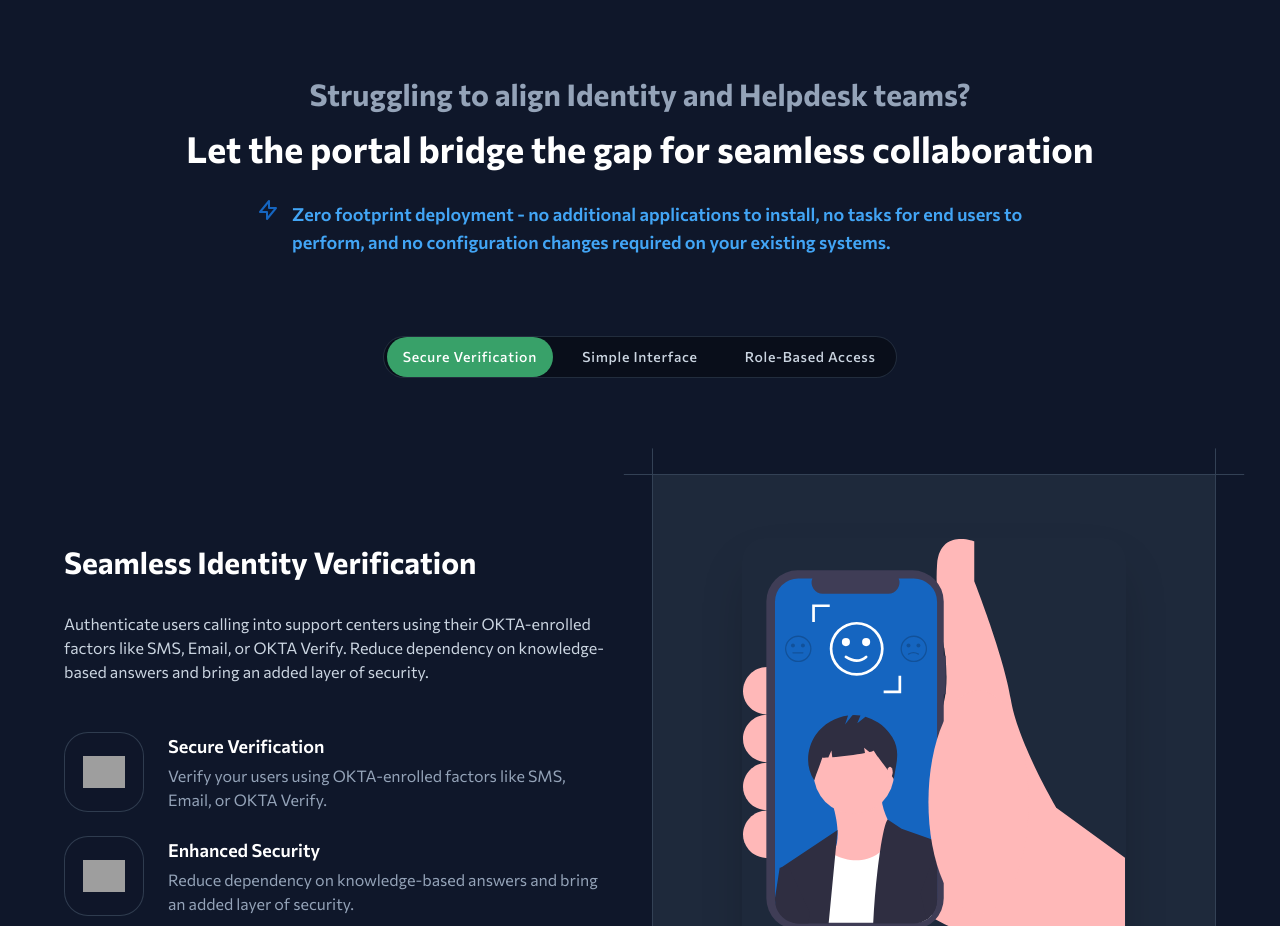
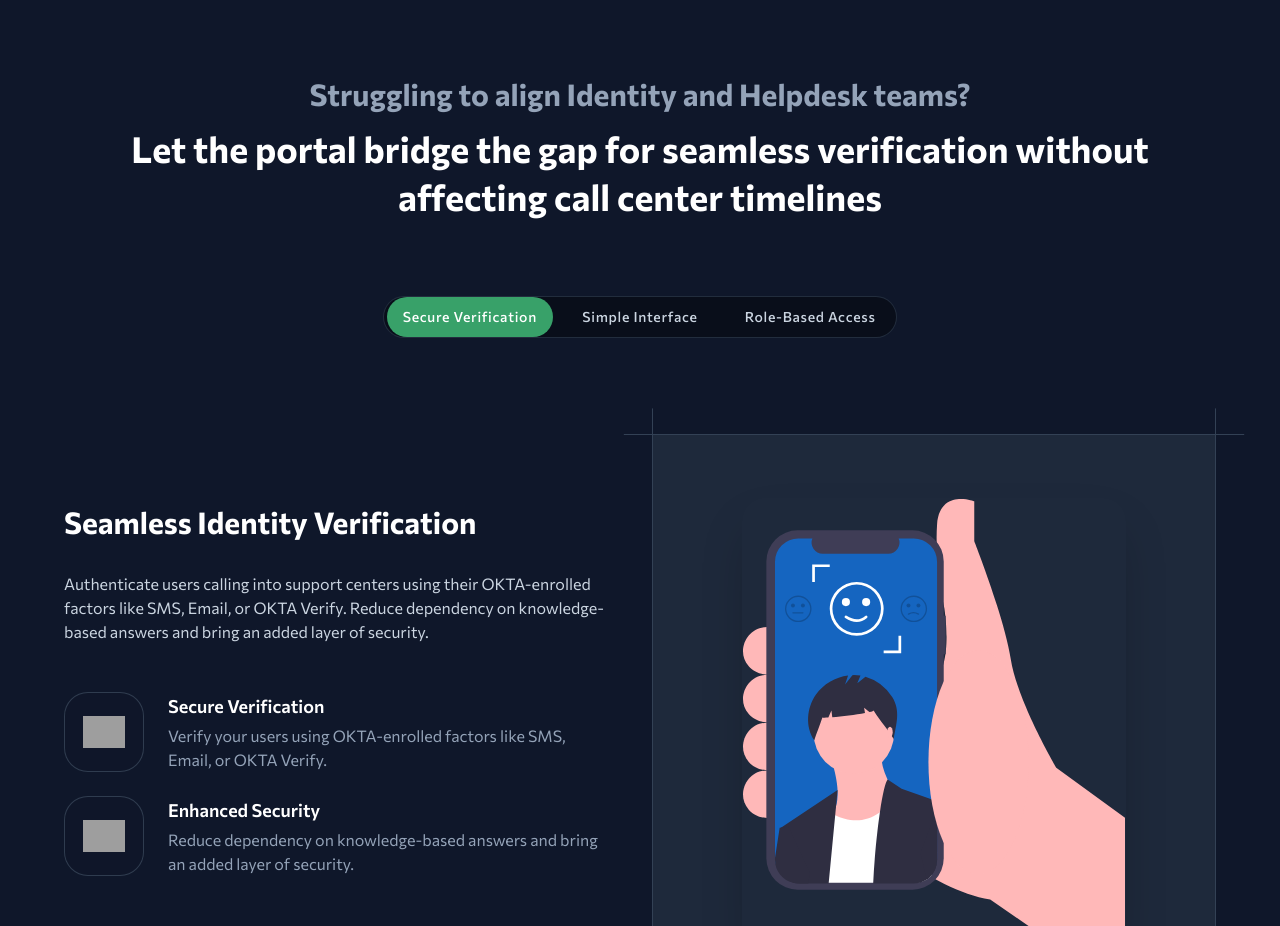
Before and after one commit to fctrID/fctrid.github.io, a plain HTML site: page index.html in a window 1280 px wide. Shown: the part 920-1846 px from the top of the page. Drawn offline with Linux system fonts and the light colour scheme; grey boxes are pictures that could not be loaded.

Commit message:
Updated index.html

```diff
--- a/index.html
+++ b/index.html
@@ -289,11 +289,11 @@
                                         Struggling to align Identity and Helpdesk teams?
                                     </span>
                                     <span class="text-blue-900 dark:text-white text-2xl md:text-3xl xl:text-4xl">
-                                        Let the portal bridge the gap for seamless collaboration
+                                        Let the portal bridge the gap for seamless verification without affecting call center timelines
                                     </span>
                                 </h2>
 
-                                <!-- Zero Footprint Message -->
+                                <!-- Zero Footprint Message
                                 <div class="pt-4">
                                     <div class="mx-auto max-w-3xl flex items-center justify-center">
                                         <div class="inline-flex items-start gap-3">
@@ -312,7 +312,7 @@
                                             </p>
                                         </div>
                                     </div>
-                                </div>
+                                </div> -->
                             </div>
                         </div>
 
```
